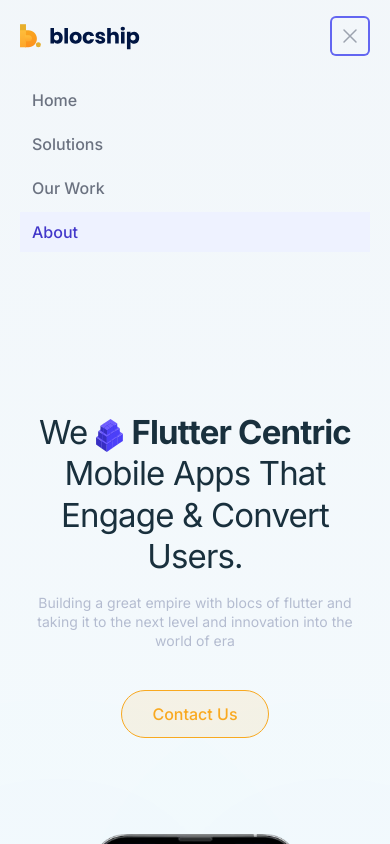
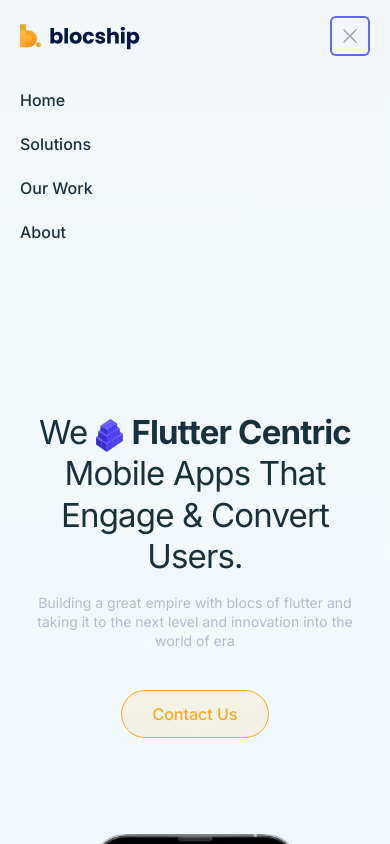
Before and after one commit to Blocship/landing-page, a Next.js app: page / in a window 390 px wide. Both pictures are taken after a click on the button "Open main menu". Shown: the top 844 px of the page. Built offline with nearby package versions, Linux system fonts and the light colour scheme.

Commit message:
refactored the nav

```diff
--- a/components/sections/NavBar.jsx
+++ b/components/sections/NavBar.jsx
@@ -8,13 +8,37 @@ function classNames(...classes) {
 }
 
 export default function NavBar() {
+
+  const NAVIGATION = [
+    {
+      id: 0,
+      title: `Home`,
+      link: '#'
+    },
+    {
+      id: 1,
+      title: `Solutions`,
+      link: '#'
+    },
+    {
+      id: 2,
+      title: `Our Work`,
+      link: '#'
+    },
+    {
+      id: 3,
+      title: `About`,
+      link: '#'
+    }
+  ];
+
   return (
     <Disclosure as="nav">
       {({ open }) => (
         <>
-          <div className="mx-auto max-w-[1212px] h-[72px] md:h-[100px] flex items-center w-full">
+          <div className="-mx-5 px-5 md:px-0 md:mx-auto w-screen md:w-full max-w-[1212px] h-[72px] md:h-[100px] flex items-center">
             <div className="relative flex h-16 justify-between w-full">
-              <div className="flex flex-1 items-center md:items-stretch">
+              <div className="flex flex-1 items-center md:items-stretch" >
                 <div className="flex flex-shrink-0 items-center">
                   <Image
                     className="block w-[120px] md:w-[144px] h-auto"
@@ -23,30 +47,11 @@ export default function NavBar() {
                   />
                 </div>
                 <div className="hidden md:mx-auto md:flex md:gap-[30px]">
-                  <a
-                    href="#"
-                    className="inline-flex items-center text-xs font-normal"
-                  >
-                    Home
-                  </a>
-                  <a
-                    href="#"
-                    className="inline-flex items-center text-xs font-normal"
-                  >
-                    Solutions
-                  </a>
-                  <a
-                    href="#"
-                    className="inline-flex items-center text-xs font-normal"
-                  >
-                    Our Work
-                  </a>
-                  <a
-                    href="#"
-                    className="inline-flex items-center text-xs font-normal"
-                  >
-                    About
-                  </a>
+                  {
+                    NAVIGATION.map(({id, title, link}) => {
+                      return <a href={link} key={id} className="inline-flex items-center text-xs font-normal" >{title}</a>;
+                    })
+                  }
                 </div>
               </div>
               <div className="hidden md:flex items-center">
@@ -70,34 +75,20 @@ export default function NavBar() {
 
           <Disclosure.Panel className="md:hidden">
             <div className="space-y-1 pb-4 pt-2">
-              <Disclosure.Button
-                as="a"
-                href="#"
-                className="block py-2 pl-3 pr-4 text-base font-medium text-gray-500 hover:border-gray-300 hover:bg-gray-50 hover:text-gray-700"
-              >
-                Home
-              </Disclosure.Button>
-              <Disclosure.Button
-                as="a"
-                href="#"
-                className="block py-2 pl-3 pr-4 text-base font-medium text-gray-500 hover:border-gray-300 hover:bg-gray-50 hover:text-gray-700"
-              >
-                Solutions
-              </Disclosure.Button>
-              <Disclosure.Button
-                as="a"
-                href="#"
-                className="block py-2 pl-3 pr-4 text-base font-medium text-gray-500 hover:border-gray-300 hover:bg-gray-50 hover:text-gray-700"
-              >
-                Our Work
-              </Disclosure.Button>
-              <Disclosure.Button
-                as="a"
-                href="#"
-                className="block border-indigo-500 bg-indigo-50 py-2 pl-3 pr-4 text-base font-medium text-indigo-700"
-              >
-                About
-              </Disclosure.Button>
+              {
+                NAVIGATION.map(({id, title, link}) => {
+                  return (
+                    <Disclosure.Button
+                      key={id}
+                      as="a"
+                      href={link}
+                      className="block py-2 text-base font-medium hover:border-gray-300 hover:bg-gray-50 hover:text-gray-700"
+                    >
+                      {title}
+                    </Disclosure.Button>
+                  );
+                })
+              }
             </div>
           </Disclosure.Panel>
         </>
```
